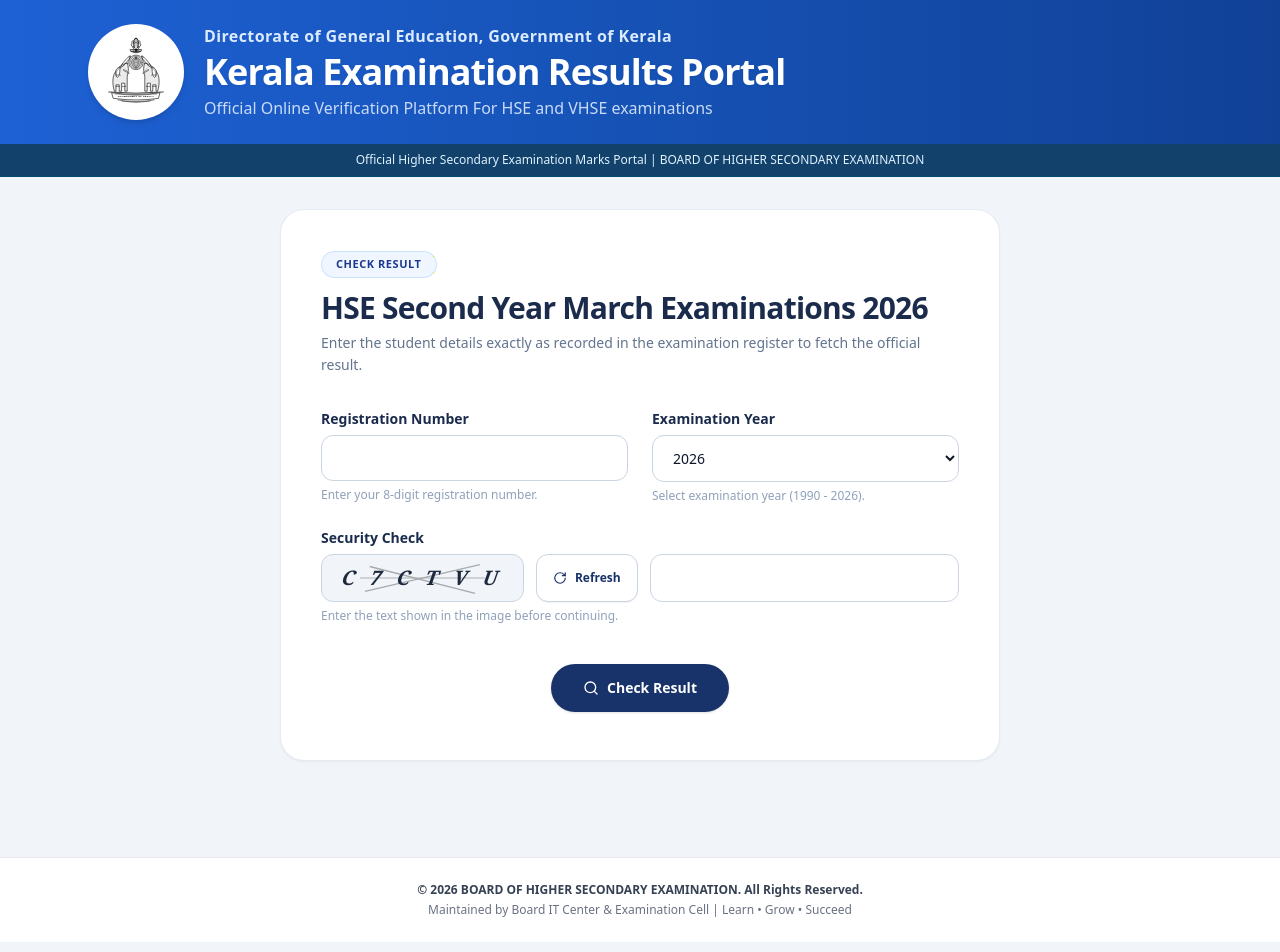
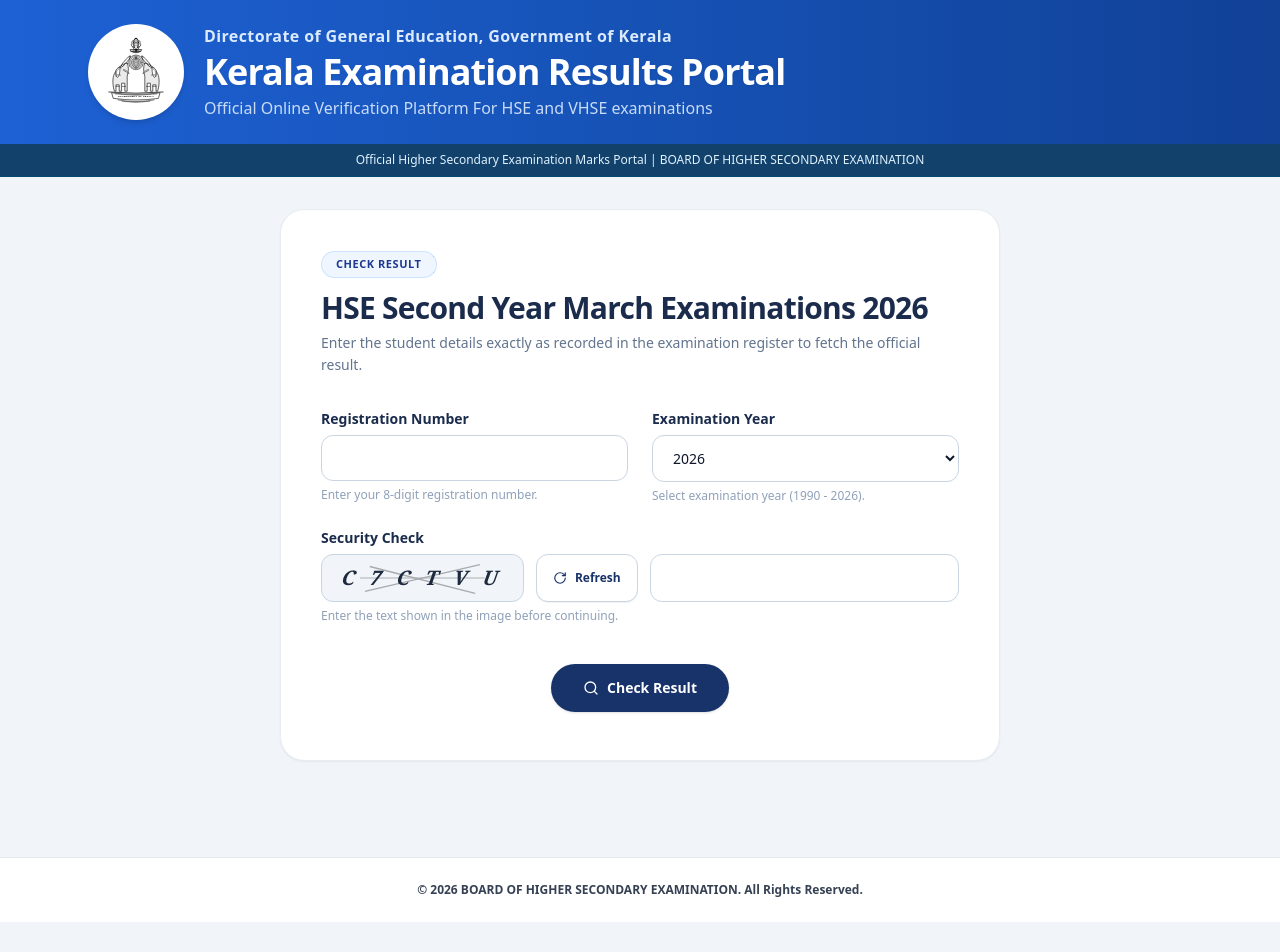
Before and after one commit to careerWingsCon/Education-Career, a React (Vite) app: page / in a window 1280 px wide. Shown: the top 952 px of the page. Built offline with nearby package versions, Linux system fonts and the light colour scheme.

Commit message:
refactor: simplify footer content in App layout
Remove redundant maintenance information from the footer to streamline the layout.

```diff
--- a/src/App.tsx
+++ b/src/App.tsx
@@ -137,9 +137,6 @@ export default function App() {
             <p className="font-semibold text-gray-700">
               © {new Date().getFullYear()} BOARD OF HIGHER SECONDARY EXAMINATION. All Rights Reserved.
             </p>
-            <p className="mt-1">
-              Maintained by Board IT Center &amp; Examination Cell | Learn • Grow • Succeed
-            </p>
           </footer>
         </div>
       )}
```
